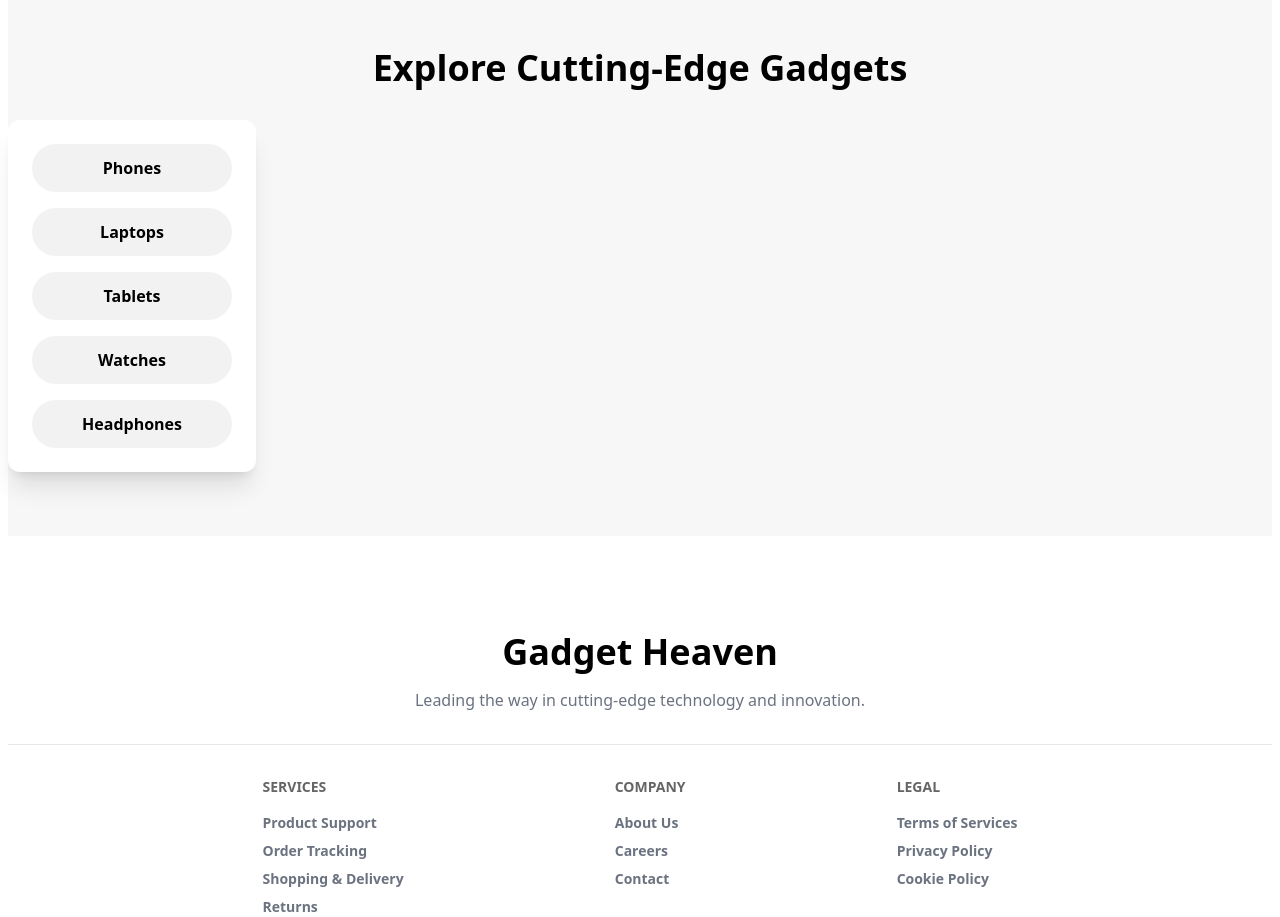
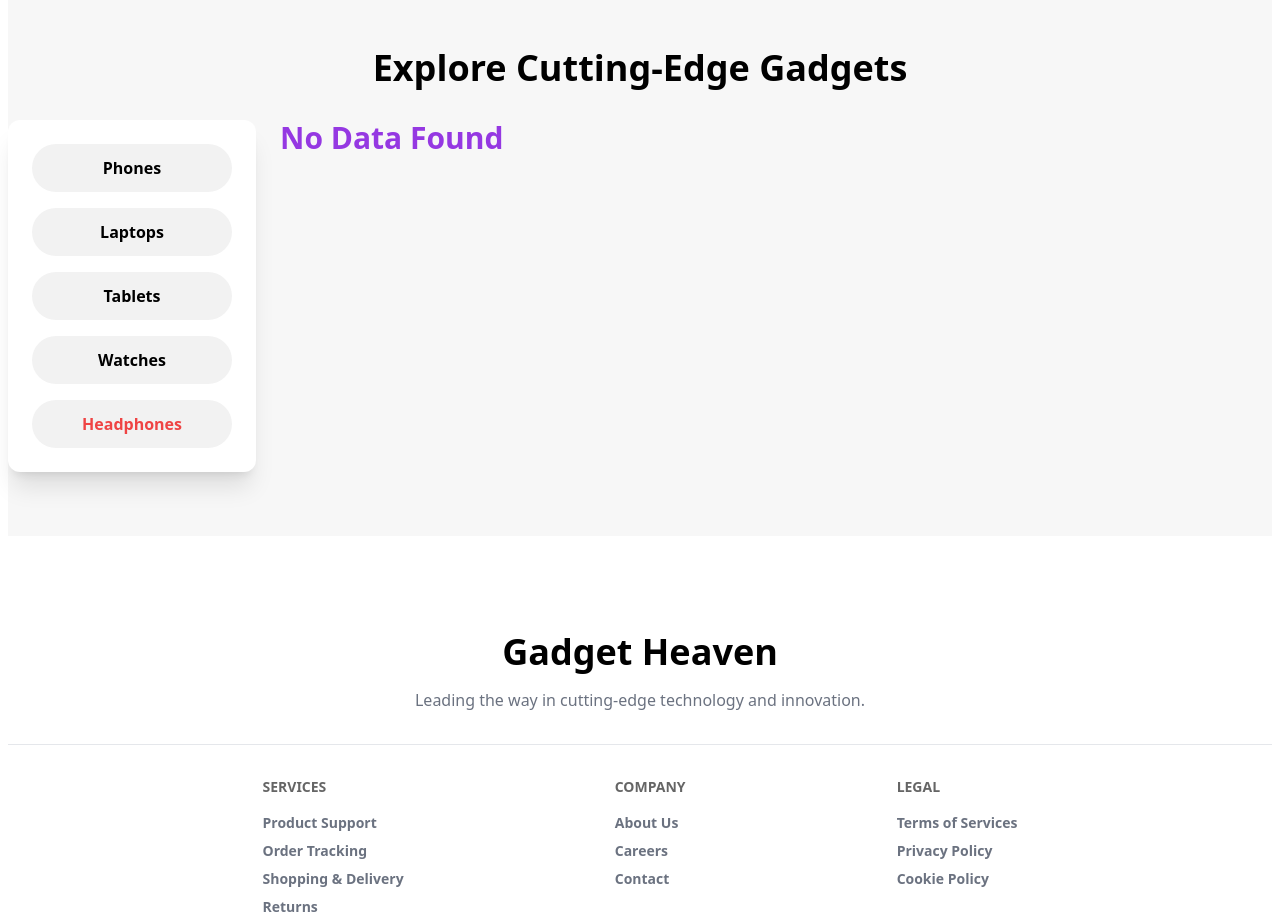
Before and after one commit to programming-hero-web-course-4/b10a8-gadget-heaven-HabiburRahman02, a React (Vite) app: page /category/Headphones in a window 1280 px wide. Shown: the part 1200-2117 px from the top of the page. Built offline with nearby package versions, Linux system fonts and the light colour scheme.

Commit message:
nom data found condition added

```diff
--- a/src/pages/Home/AllProducts/AllProducts.jsx
+++ b/src/pages/Home/AllProducts/AllProducts.jsx
@@ -26,7 +26,8 @@ const AllProducts = () => {
         <div className="grid grid-cols-1 md:grid-cols-2 lg:grid-cols-3 gap-6">
 
             {
-                newProducts.map(product => <Product key={product.id} product={product}></Product>)
+                newProducts.length ? newProducts.map(product => <Product key={product.id} product={product}></Product>)
+                    : <h2 className="text-3xl text-[#9538E2] font-semibold">No Data Found</h2>
             }
         </div>
     );
--- a/src/pages/Home/Home/LeftSideNav/LeftSideNav.jsx
+++ b/src/pages/Home/Home/LeftSideNav/LeftSideNav.jsx
@@ -1,6 +1,6 @@
 import { useContext } from "react";
 import { ProductContext } from "../../../../provider/ProductProvider";
-import { Link } from "react-router-dom";
+import { Link, NavLink } from "react-router-dom";
 
 
 const LeftSideNav = () => {
@@ -10,9 +10,9 @@ const LeftSideNav = () => {
             <div className="bg-white p-6 rounded-xl shadow-xl  space-y-4">
                 {
                     categories.map(category => <div key={category.id}>
-                        <Link to={`/category/${category.category}`}>
+                        <NavLink className={({ isActive }) => ` ${isActive && 'text-red-500 '}`} to={`/category/${category.category}`}>
                             <button className="bg-base-200 w-full hover:bg-[#9538E2] hover:text-white font-semibold rounded-full px-6 py-3">{category.category}</button>
-                        </Link>
+                        </NavLink>
                     </div>)
                 }
             </div>
--- a/src/pages/Home/HomeContainer/HomeContainer.jsx
+++ b/src/pages/Home/HomeContainer/HomeContainer.jsx
@@ -1,5 +1,4 @@
 import { Outlet } from "react-router-dom";
-import AllProducts from "../AllProducts/AllProducts";
 import LeftSideNav from "../Home/LeftSideNav/LeftSideNav";
 
 const HomeContainer = () => {
```
Also changed, not shown: 1 other file (tests, documents, lock files or other folders).
